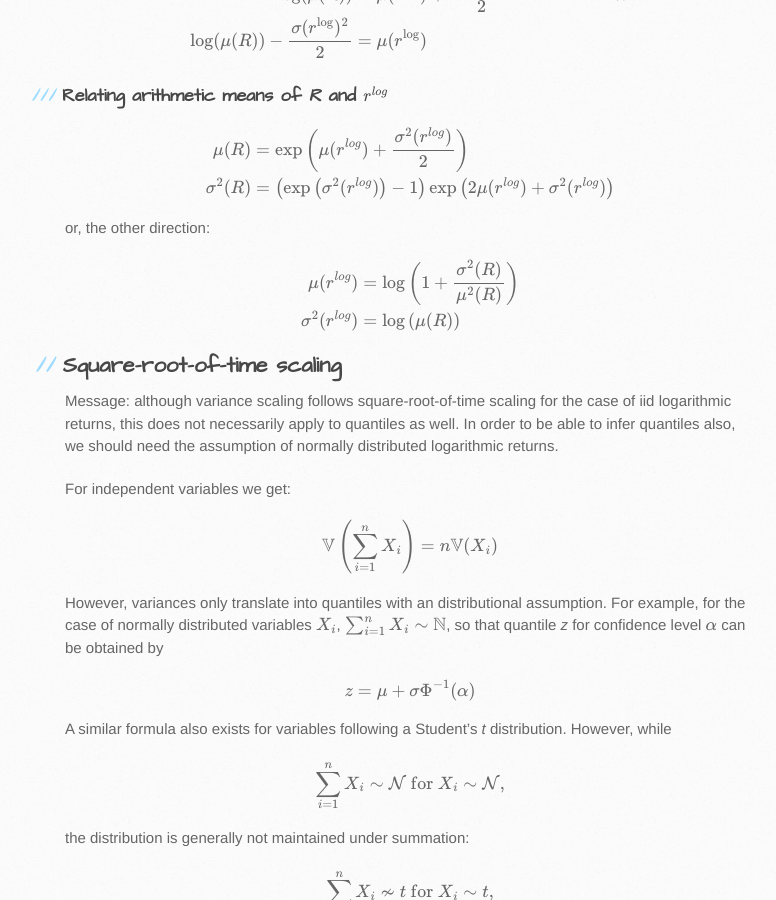
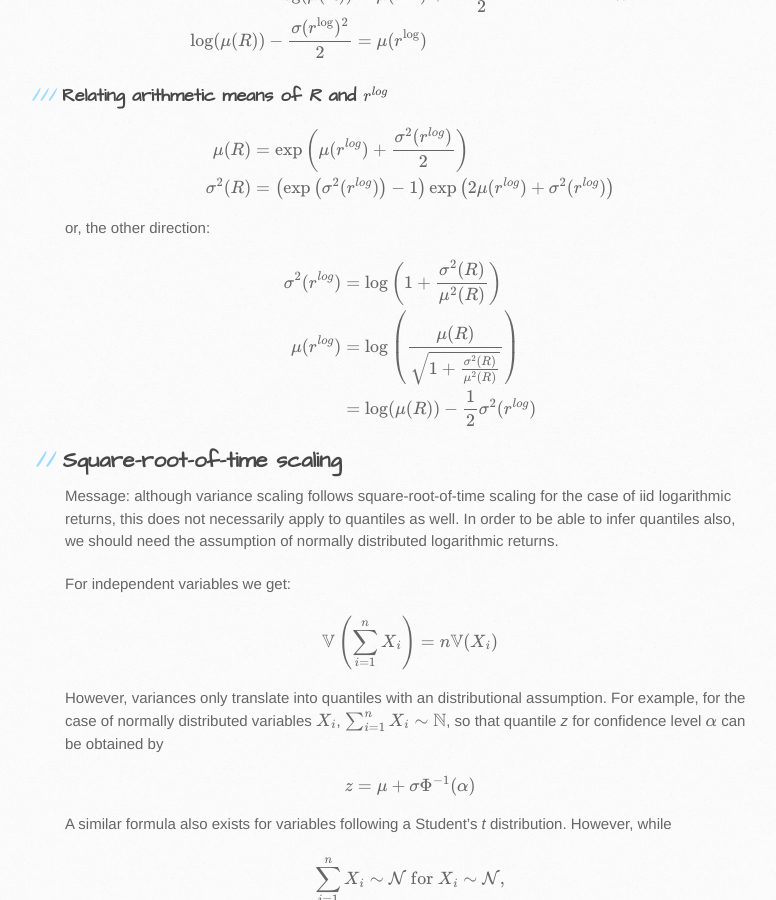
Before and after one commit to cgroll/research_page, a Jekyll site: the page built from log_disc_rets/log_disc_rets_index.md, in a window 1280 px wide and 900 px high, scrolled down 3355 px. Shown: the whole window, without its empty margins (105-881 px from the left). Built offline with Jekyll 4.4.1, drawn with Linux system fonts in a browser that asks for light colours; formulas are drawn with MathJax 3.

Commit message:
moment conversion formulas corrected

```diff
--- a/log_disc_rets/log_disc_rets_index.md
+++ b/log_disc_rets/log_disc_rets_index.md
@@ -198,8 +198,9 @@ $$\begin{aligned}
 or, the other direction:
 
 $$\begin{aligned}
-\mu(r^{log})&=\log\left( 1+\frac{\sigma^{2}(R)}{\mu^{2}(R)} \right)\\
-\sigma^{2}(r^{log})&=\log\left( \mu(R) \right)
+\sigma^{2}(r^{log})&=\log\left( 1+\frac{\sigma^{2}(R)}{\mu^{2}(R)} \right)\\
+\mu(r^{log})&=\log\left( \frac{\mu(R)}{\sqrt{1 + \frac{\sigma^{2}(R)}{\mu^{2}(R)}}} \right) \\
+&=\log(\mu(R))-\frac{1}{2}\sigma^{2}(r^{log})
 \end{aligned}$$
 
 
```
